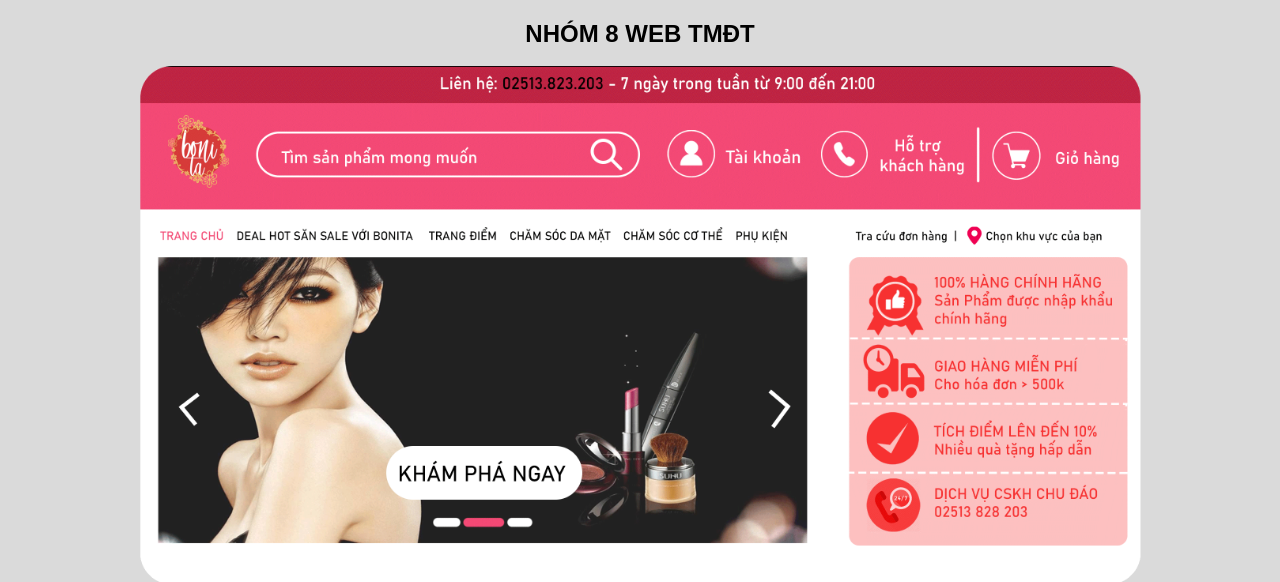
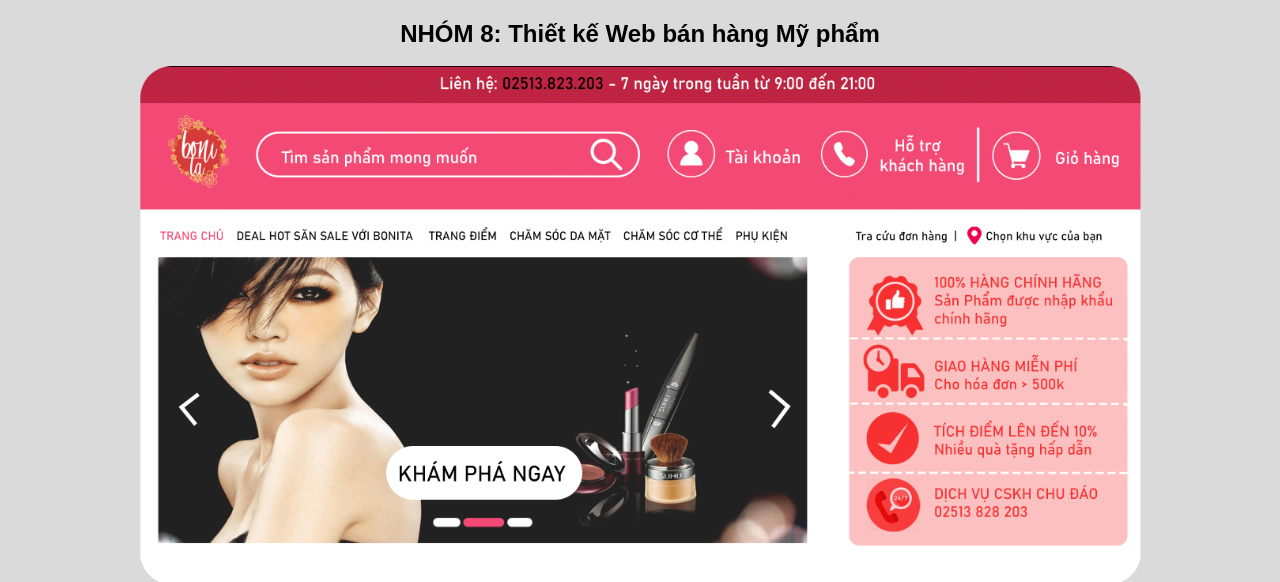
Before and after one commit to TunPhTh/TunPhTh.gifhub.io, a plain HTML site: page index.html in a window 1280 px wide. Shown: the top 582 px of the page. Drawn offline with Linux system fonts and the light colour scheme.

Commit message:
Update index.html

```diff
--- a/index.html
+++ b/index.html
@@ -3,7 +3,7 @@
 <head>
     <meta charset="UTF-8">
     <meta name="viewport" content="width=device-width, initial-scale=1.0">
-    <title>Nhóm 8: Thiết kế Web bán hàng Mỹ phẩm</title>
+    <title>Nhóm 8</title>
     <!-- <link rel="stylesheet" href="index.css"> -->
     <style>
         body {
@@ -57,7 +57,7 @@
     </style>
 </head>
 <body>
-    <h2>NHÓM 8 WEB TMĐT</h2>
+    <h2>NHÓM 8: Thiết kế Web bán hàng Mỹ phẩm</h2>
     <img src="img/Trang-1.png">
     <img src="img/Trang-2.png">
     <img src="img/Trang-3.png">
```
